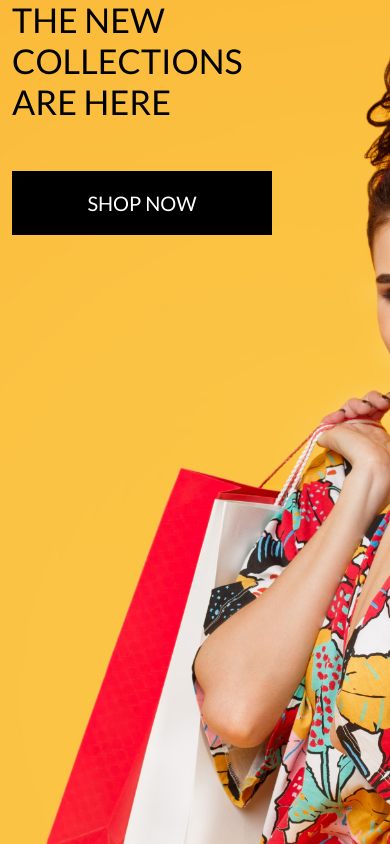
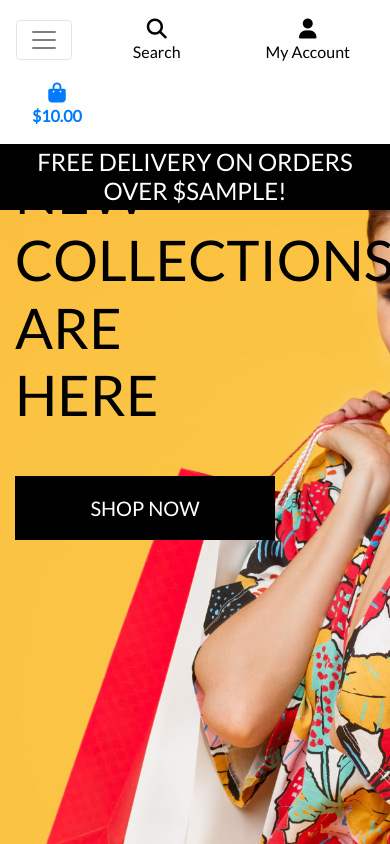
Before and after one commit to Dermomurphy/DJ-E-Commerce-Website, a Django app: template home/templates/home/index.html in a window 390 px wide. Run offline with Django 3.2, Linux system fonts and the light colour scheme; the template is opened without the code that fills it: most values are stand-ins (such as "Sample title", 1, 10 or a date in 2020); some libraries are stand-ins or nearby versions.

Commit message:
added mobile and main navbar

```diff
--- a/home/templates/home/index.html
+++ b/home/templates/home/index.html
@@ -10,18 +10,18 @@
 {% endblock %}
 
 {% block content %}
-    <div class="container">
+    <div class="container h-100">
         <div class="row h-100">
             <div class="col-7 col-md-6 my-auto">
                 <h1 class="display-4 logo-font text-black">
-                The new Collections are here
+                    The new collections are here
                 </h1>
                 <div class="my-5">
                     <h4>
                         <a href="" class="shop-now-button btn btn-lg rounded-0 text-uppercase py-3">Shop Now</a>
                     </h4>
                 </div>
-
+            </div>
         </div>
     </div>
 {% endblock %}
--- a/static/css/base.css
+++ b/static/css/base.css
@@ -56,6 +56,10 @@ body {
     border: 1px solid black !important;
 }
 
+.bg-black {
+    background: #000 !important;
+}
+
 /* -------------------------------- Media Queries */
 
 /* Slightly larger container on xl screens */
--- a/templates/base.html
+++ b/templates/base.html
@@ -3,48 +3,42 @@
 <!doctype html>
 <html lang="en">
   <head>
+
     {% block meta %}
-        <!-- Required meta tags -->
-        <meta http-equiv="X-UA-Compativble" content="ie-edge">
+        <meta http-equiv="X-UA-Compatible" content="ie=edge">
         <meta charset="utf-8">
-        <meta name="viewport" content="width=device-width, initial-scale=1">
+        <meta name="viewport" content="width=device-width, initial-scale=1, shrink-to-fit=no">
     {% endblock %}
 
     {% block extra_meta %}
     {% endblock %}
 
     {% block corecss %}
-        <!-- Bootstrap CSS -->
-          <link href="https://cdn.jsdelivr.net/npm/bootstrap@5.0.0-beta2/dist/css/bootstrap.min.css" rel="stylesheet" integrity="sha384-BmbxuPwQa2lc/FVzBcNJ7UAyJxM6wuqIj61tLrc4wSX0szH/Ev+nYRRuWlolflfl" crossorigin="anonymous">
-          <link rel="preconnect" href="https://fonts.gstatic.com">
-          <link href="https://fonts.googleapis.com/css2?family=Lato&display=swap" rel="stylesheet">
+        <link rel="stylesheet" href="https://stackpath.bootstrapcdn.com/bootstrap/4.4.1/css/bootstrap.min.css" integrity="sha384-Vkoo8x4CGsO3+Hhxv8T/Q5PaXtkKtu6ug5TOeNV6gBiFeWPGFN9MuhOf23Q9Ifjh" crossorigin="anonymous">
+        <link rel="stylesheet" href="https://fonts.googleapis.com/css?family=Lato&display=swap">
         <link rel="stylesheet" href="{% static 'css/base.css' %}">
-
     {% endblock %}
 
     {% block extra_css %}
     {% endblock %}
 
     {% block corejs %}
-        <!-- Option 1: Bootstrap Bundle with Popper -->
-        <script src="https://cdn.jsdelivr.net/npm/bootstrap@5.0.0-beta2/dist/js/bootstrap.bundle.min.js" integrity="sha384-b5kHyXgcpbZJO/tY9Ul7kGkf1S0CWuKcCD38l8YkeH8z8QjE0GmW1gYU5S9FOnJ0" crossorigin="anonymous"></script>
         <script src="https://kit.fontawesome.com/9c6c3fa0da.js" crossorigin="anonymous"></script>
-        <!-- Option 2: Separate Popper and Bootstrap JS -->
-        <!--
-        <script src="https://cdn.jsdelivr.net/npm/@popperjs/core@2.6.0/dist/umd/popper.min.js" integrity="sha384-KsvD1yqQ1/1+IA7gi3P0tyJcT3vR+NdBTt13hSJ2lnve8agRGXTTyNaBYmCR/Nwi" crossorigin="anonymous"></script>
-        <script src="https://cdn.jsdelivr.net/npm/bootstrap@5.0.0-beta2/dist/js/bootstrap.min.js" integrity="sha384-nsg8ua9HAw1y0W1btsyWgBklPnCUAFLuTMS2G72MMONqmOymq585AcH49TLBQObG" crossorigin="anonymous"></script>
-        -->
+        <script src="https://code.jquery.com/jquery-3.4.1.slim.min.js" integrity="sha384-J6qa4849blE2+poT4WnyKhv5vZF5SrPo0iEjwBvKU7imGFAV0wwj1yYfoRSJoZ+n" crossorigin="anonymous"></script>
+        <scrip src="https://cdn.jsdelivr.net/npm/popper.js@1.16.0/dist/umd/popper.min.js" integrity="sha384-Q6E9RHvbIyZFJoft+2mJbHaEWldlvI9IOYy5n3zV9zzTtmI3UksdQRVvoxMfooAo" crossorigin="anonymous"></scrip>
+        <script src="https://stackpath.bootstrapcdn.com/bootstrap/4.4.1/js/bootstrap.min.js" integrity="sha384-wfSDF2E50Y2D1uUdj0O3uMBJnjuUD4Ih7YwaYd1iqfktj0Uod8GCExl3Og8ifwB6" crossorigin="anonymous"></script>
     {% endblock %}
 
     {% block extra_js %}
     {% endblock %}
+
     <title>Boutique Ado {% block extra_title %}{% endblock %}</title>
   </head>
   <body>
     <header class="container-fluid fixed-top">
         <div id="topnav" class="row bg-white pt-lg-2 d-none d-lg-flex">
             <div class="col-12 col-lg-4 my-auto py-1 py-lg-0 text-center text-lg-left">
-          <a href="{% url 'home' %}" class="nav-liink main-logo-link">
+                <a href="{% url 'home' %}" class="nav-link main-logo-link">
                     <h2 class="logo-font text-black my-0"><strong>Boutique</strong> Ado</h2>
                 </a>
             </div>
@@ -62,7 +56,6 @@
                     </div>
                 </form>
             </div>
-
             <div class="col-12 col-lg-4 my-auto py-1 py-lg-0">
                 <ul class="list-inline list-unstyled text-center text-lg-right my-0">
                     <li class="list-inline-item dropdown">
@@ -83,9 +76,10 @@
                                 <a href="{% url 'account_signup' %}" class="dropdown-item">Register</a>
                                 <a href="{% url 'account_login' %}" class="dropdown-item">Login</a>
                             {% endif %}
+
                         </div>
                     </li>
-           <li class="list-inline-item ">
+                    <li class="list-inline-item">
                         <a class="{% if grand_total %}text-info font-weight-bold{% else %}text-black{% endif %} nav-link" href="">
                             <div class="text-center">
                                 <div><i class="fas fa-shopping-bag fa-lg"></i></div>
@@ -98,17 +92,25 @@
                                 </p>
                             </div>
                         </a>
-
                     </li>
                 </ul>
-
-
             </div>
-
-
+        </div>
+        <div class="row bg-white">
+            <nav class="navbar navbar-expand-lg navbar-light w-100">
+                <button class="navbar-toggler" type="button" data-toggle="collapse" data-target="#main-nav" aria-controls="main-nav" aria-expanded="false" aria-label="Toggle navigation">
+                    <span class="navbar-toggler-icon"></span>
+                </button>
+                {% include 'includes/mobile-top-header.html' %}
+                {% include 'includes/main-nav.html' %}
+            </nav>
+        </div>
+        <div id="delivery-banner" class="row text-center">
+            <div class="col bg-black text-white">
+                <h4 class="logo-font my-1">Free delivery on orders over ${{ free_shipping_threshold }}!</h4>
+            </div>
         </div>
     </header>
-
 
     {% if messages %}
         <div class="message-container"></div>
@@ -116,6 +118,7 @@
 
     {% block page_header %}
     {% endblock %}
+
     {% block content %}
     {% endblock %}
 
--- /dev/null
+++ b/templates/includes/main-nav.html
@@ -0,0 +1,50 @@
+<div class="collapse navbar-collapse" id="main-nav">
+    <ul class="navbar-nav w-auto mx-auto">
+        <li class="nav-item dropdown">
+            <a class="logo-font font-weight-bold nav-link text-black mr-5" href="#" id="all-products-link" data-toggle="dropdown" aria-haspopup="true" aria-expanded="false">
+                All Products
+            </a>
+            <div class="dropdown-menu border-0" aria-labelledby="all-products-link">
+                <a href="" class="dropdown-item">By Price</a>
+                <a href="" class="dropdown-item ">By Rating</a>
+                <a href="" class="dropdown-item ">By Category</a>
+                <a href="" class="dropdown-item">All Products</a>
+            </div>
+        </li>
+
+        <li class="nav-item dropdown">
+            <a class="logo-font font-weight-bold nav-link text-black mr-5" href="#" id="clothing-link" data-toggle="dropdown" aria-haspopup="true" aria-expanded="false">
+                Clothing
+            </a>
+            <div class="dropdown-menu border-0" aria-labelledby="clothing-link">
+                <a href="" class="dropdown-item">Activewear &amp; Essentials</a>
+                <a href="" class="dropdown-item">Jeans</a>
+                <a href="" class="dropdown-item">Shirts</a>
+                <a href="" class="dropdown-item">All Clothing</a>
+            </div>
+        </li>
+
+        <li class="nav-item dropdown">
+            <a class="logo-font font-weight-bold nav-link text-black mr-5" href="#" id="homeware-link" data-toggle="dropdown" aria-haspopup="true" aria-expanded="false">
+                Homeware
+            </a>
+            <div class="dropdown-menu border-0" aria-labelledby="homeware-link">
+                <a href="" class="dropdown-item">Bed &amp; Bath</a>
+                <a href="" class="dropdown-item">Kitchen &amp; Dining</a>
+                <a href="" class="dropdown-item">All Homeware</a>
+            </div>
+        </li>
+
+        <li class="nav-item dropdown">
+            <a class="logo-font font-weight-bold nav-link text-black" href="#" id="specials-link" data-toggle="dropdown" aria-haspopup="true" aria-expanded="false">
+                Special Offers
+            </a>
+            <div class="dropdown-menu border-0" aria-labelledby="specials-link">
+                <a href="" class="dropdown-item">New Arrivals</a>
+                <a href="" class="dropdown-item">Deals</a>
+                <a href="" class="dropdown-item">Clearance</a>
+                <a href="" class="dropdown-item">All Specials</a>
+            </div>
+        </li>
+    </ul>
+</div>
--- /dev/null
+++ b/templates/includes/mobile-top-header.html
@@ -0,0 +1,56 @@
+<li class="list-inline-item">
+    <a class="text-black nav-link d-block d-lg-none" href="#" id="mobile-search" data-toggle="dropdown" aria-haspopup="true" aria-expanded="false">
+        <div class="text-center">
+            <div><i class="fas fa-search fa-lg"></i></div>
+            <p class="my-0">Search</p>
+        </div>
+    </a>
+    <div class="dropdown-menu border-0 w-100 p-3 rounded-0 my-0" aria-labelledby="mobile-search">
+        <form class="form" method="GET" action="">
+            <div class="input-group w-100">
+                <input class="form-control border border-black rounded-0" type="text" name="q" placeholder="Search our site">
+                <div class="input-group-append">
+                    <button class="form-control form-control btn btn-black border border-black rounded-0" type="submit">
+                        <span class="icon">
+                            <i class="fas fa-search"></i>
+                        </span>
+                    </button>
+                </div>
+            </div>
+        </form>
+    </div>
+</li>
+<li class="list-inline-item dropdown">
+    <a class="text-black nav-link d-block d-lg-none" href="#" id="user-options" data-toggle="dropdown" aria-haspopup="true" aria-expanded="false">
+        <div class="text-center">
+            <div><i class="fas fa-user fa-lg"></i></div>
+            <p class="my-0">My Account</p>
+        </div>
+    </a>
+    <div class="dropdown-menu border-0" aria-labelledby="user-options">
+        {% if request.user.is_authenticated %}
+            {% if request.user.is_superuser %}
+                <a href="{% url 'account_logout' %}" class="dropdown-item">Product Management</a>
+            {% endif %}
+            {% comment %} <a href="{% url 'profile' %}" class="dropdown-item">My Profile</a> {% endcomment %}
+            <a href="{% url 'account_logout' %}" class="dropdown-item">Logout</a>
+        {% else %}
+            <a href="{% url 'account_signup' %}" class="dropdown-item">Register</a>
+            <a href="{% url 'account_login' %}" class="dropdown-item">Login</a>
+        {% endif %}
+    </div>
+</li>
+<li class="list-inline-item">
+    <a class="{% if grand_total %}text-primary font-weight-bold{% else %}text-black{% endif %} nav-link d-block d-lg-none" href="">
+        <div class="text-center">
+            <div><i class="fas fa-shopping-bag fa-lg"></i></div>
+            <p class="my-0">
+                {% if grand_total %}
+                    ${{ grand_total|floatformat:2 }}
+                {% else %}
+                    $0.00
+                {% endif %}
+            </p>
+        </div>
+    </a>
+</li>
```
Lines whose indentation alone changed are shown as unchanged.
